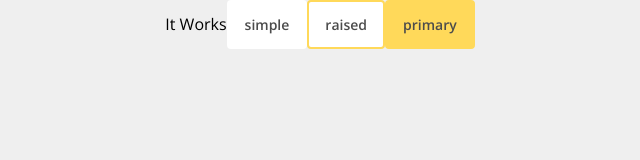
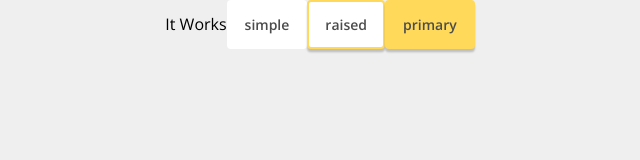
Before and after one commit to mesaquen/contract-list, a React (Create React App) app: page / in a window 1280 px wide. Shown: the top 160 px of the page, without its empty margins (320-960 px from the left). Built offline with nearby package versions, Linux system fonts and the light colour scheme.

Commit message:
Adding shadow to Button raised states

```diff
--- a/src/components/Button/style.scss
+++ b/src/components/Button/style.scss
@@ -1,4 +1,6 @@
 @import '../../shared/commonStyles.scss';
+
+$box-shadow: 0 0.2rem 0.125rem var(--shadow);
 
 .button {
   padding: 0.8rem 1rem;
@@ -14,7 +16,7 @@
 
   &:hover {
     background-color: var(--white-hover);
-        box-shadow: 0 0.2rem 0.125rem var(--shadow)
+    box-shadow: $box-shadow;
   }
 
   &:focus {
@@ -22,11 +24,11 @@
   }
 
   transition: all 0.3s ease-in-out;
-
 }
 
 .raised {
-    border-color: var(--primary-yellow)
+  border-color: var(--primary-yellow);
+  box-shadow: $box-shadow
 }
 
 .primary {
```
Lines whose indentation alone changed are shown as unchanged.
